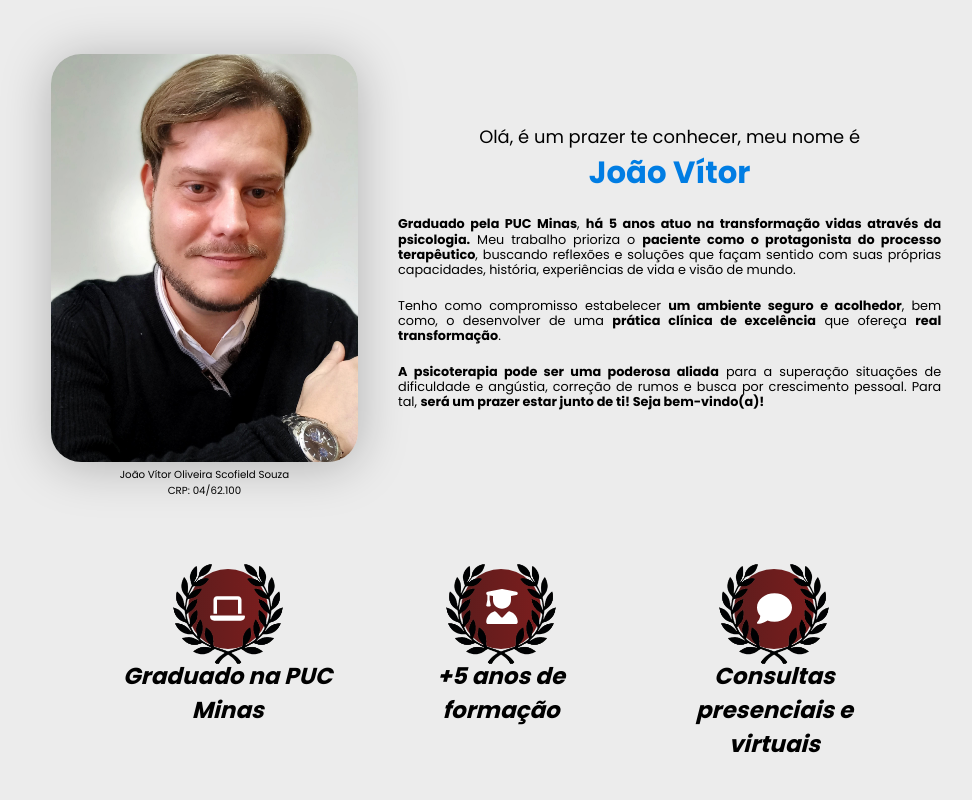
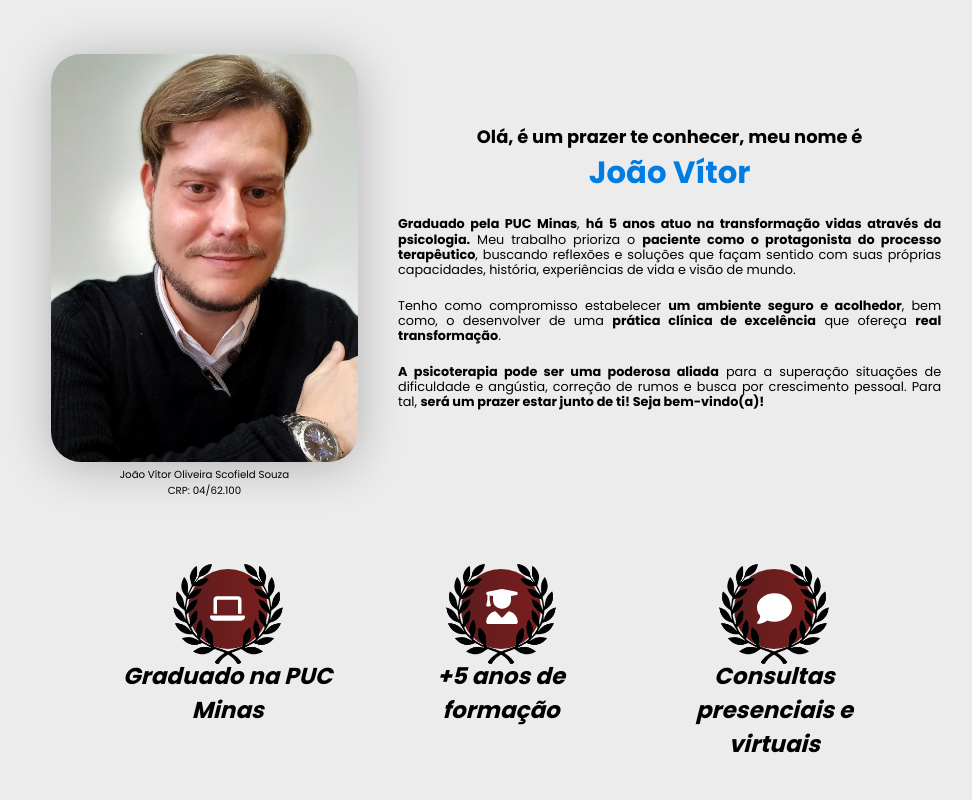
Before and after one commit to Suethamh/LandingPage, a React (Vite) app: page / in a window 1280 px wide. Shown: the part 780-1580 px from the top of the page, without its empty margins (139-1111 px from the left). Built offline with nearby package versions, Linux system fonts and the light colour scheme; no server answers.

Commit message:
Correcao do tituliSubtitulo

```diff
--- a/src/componentes/caixas/TituloSubtitulo/TituloSubtitulo.jsx
+++ b/src/componentes/caixas/TituloSubtitulo/TituloSubtitulo.jsx
@@ -3,8 +3,8 @@ import styles from "./TituloSubtitulo.module.css"
 function Titulosubtitulo(props) {
     return (
         <>
-            <h2>{props.titulo}</h2>
-            <h3>{props.subtitulo}</h3>
+            <h2 className={styles.titulo}>{props.titulo}</h2>
+            <h3 className={styles.subtitulo}>{props.subtitulo}</h3>
         </>
     );
 }
--- a/src/componentes/caixas/TituloSubtitulo/TituloSubtitulo.module.css
+++ b/src/componentes/caixas/TituloSubtitulo/TituloSubtitulo.module.css
@@ -1,8 +1,8 @@
-h2 {
+.titulo {
     font-size: 2.7vw;
 }
 
-h3 {
+.subtitulo {
     font-size: 1.2vw;
     font-weight: normal;
     margin-bottom: 30px;
```
